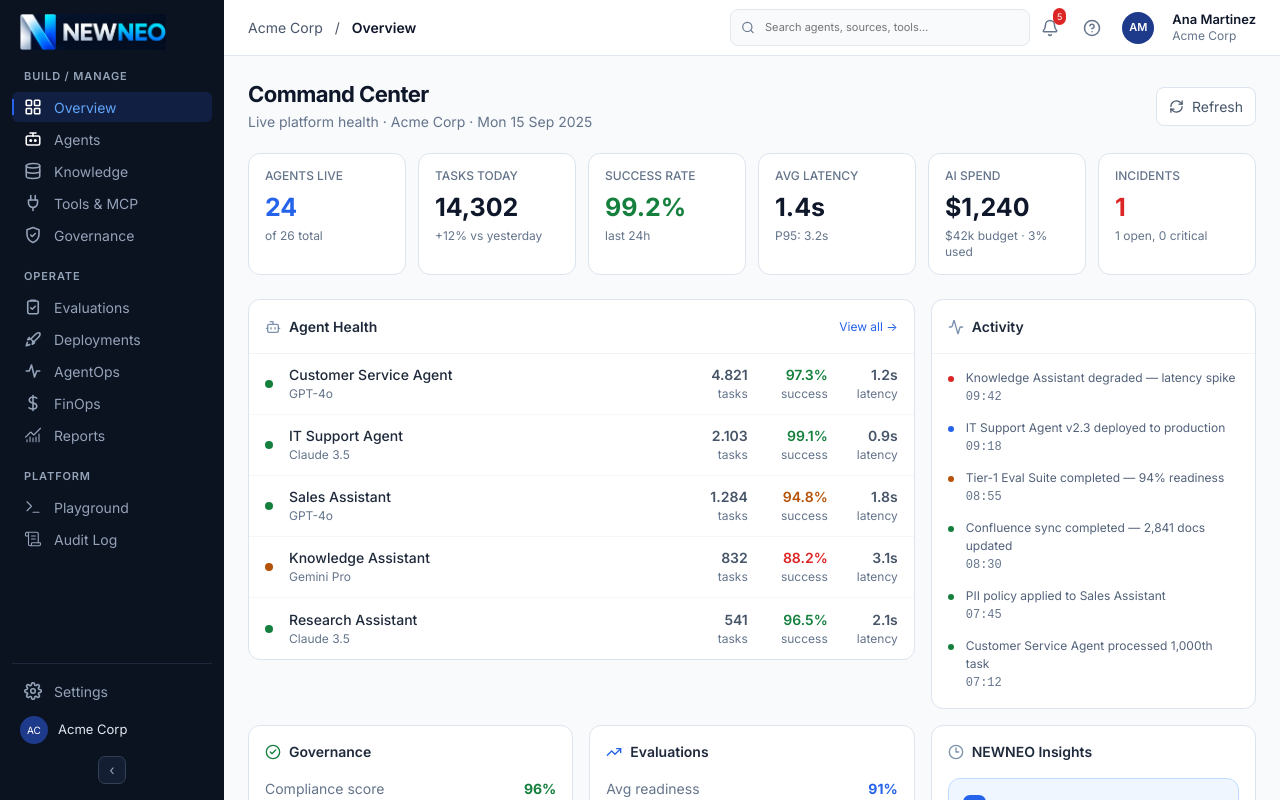
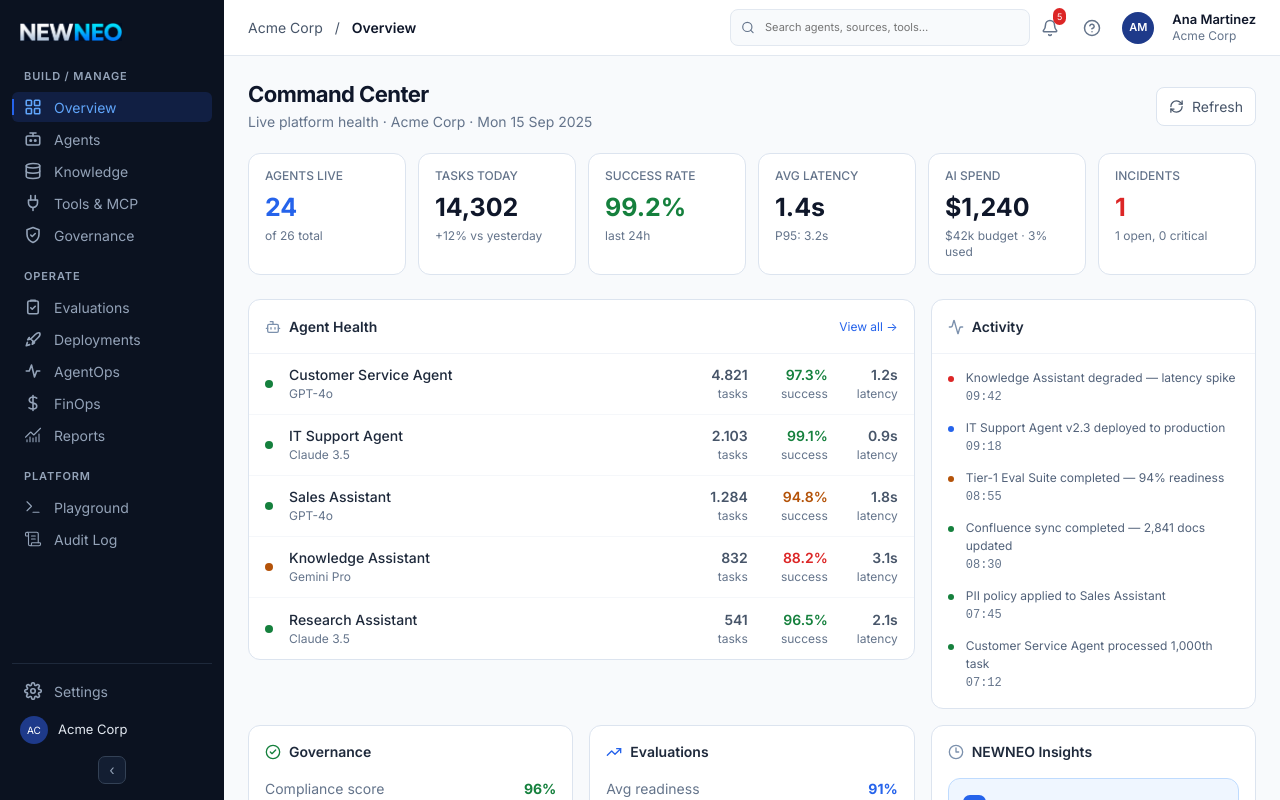
Before and after one commit to emailmarcionunes-code/Newneo, a Next.js app in the folder ai-platform/: page / in a window 1280 px wide. Shown: the top 800 px of the page. Built offline with nearby package versions, Linux system fonts and the light colour scheme.

Commit message:
Refine sidebar brand sizing and preserve manual collapse across navigation

```diff
--- a/ai-platform/app/visual-fidelity.css
+++ b/ai-platform/app/visual-fidelity.css
@@ -1367,3 +1367,8 @@
 body .notificationCount {
   background: #dc2626;
 }
+
+/* Navigation glyphs inherit only their own active/inactive link color. */
+.sidebar .navItem .assetIcon {
+  filter: none;
+}
--- a/ai-platform/components/ApplicationShell.tsx
+++ b/ai-platform/components/ApplicationShell.tsx
@@ -1,6 +1,12 @@
 'use client';
 
-import { useEffect, useState, type CSSProperties, type ReactNode } from 'react';
+import {
+  useEffect,
+  useLayoutEffect,
+  useState,
+  type CSSProperties,
+  type ReactNode,
+} from 'react';
 import { usePathname } from 'next/navigation';
 import Link from 'next/link';
 import { AssetIcon } from './Assets';
@@ -55,7 +61,7 @@
         compact ? { justifyContent: 'center', paddingInline: 8 } : undefined
       }
     >
-      <AssetIcon name={icon} />
+      <AssetIcon name={icon} monochrome />
       {!compact && <span>{label}</span>}
     </Link>
   );
@@ -89,7 +95,7 @@
           marginInline: collapsed ? 0 : 8,
         }}
       >
-        <NewneoWordmark compact={collapsed} />
+        <NewneoWordmark compact={collapsed} sidebar />
       </Link>
       <button
         type="button"
@@ -253,6 +259,24 @@
 export function ApplicationShell({ children }: { children: ReactNode }) {
   const [open, setOpen] = useState(false);
   const [collapsed, setCollapsed] = useState(false);
+  useLayoutEffect(() => {
+    try {
+      setCollapsed(
+        sessionStorage.getItem('newneo-sidebar-collapsed') === 'true',
+      );
+    } catch {
+      /* Navigation remains available when storage is restricted. */
+    }
+  }, []);
+  function toggleCollapsed() {
+    const next = !collapsed;
+    setCollapsed(next);
+    try {
+      sessionStorage.setItem('newneo-sidebar-collapsed', String(next));
+    } catch {
+      /* The toggle still works for the current screen. */
+    }
+  }
   useEffect(() => {
     if (!open) return;
     const previous = document.activeElement as HTMLElement | null;
@@ -296,7 +320,7 @@
         open={open}
         collapsed={collapsed}
         onClose={() => setOpen(false)}
-        onToggleCollapsed={() => setCollapsed((value) => !value)}
+        onToggleCollapsed={toggleCollapsed}
       />
       {open && (
         <button
--- a/ai-platform/components/NewneoLogo.tsx
+++ b/ai-platform/components/NewneoLogo.tsx
@@ -2,10 +2,20 @@
 // Crop its surrounding canvas in CSS, without redrawing the mark or lettering.
 const artwork = '/assets/brand/newneo-official.png';
 
-function OfficialArtwork({ compact, size }: { compact: boolean; size: number }) {
+function OfficialArtwork({
+  compact,
+  size,
+  wordOnly = false,
+}: {
+  compact: boolean;
+  size: number;
+  wordOnly?: boolean;
+}) {
   const crop = compact
     ? { x: 252, y: 304, width: 296, height: 296 }
-    : { x: 252, y: 304, width: 1200, height: 296 };
+    : wordOnly
+      ? { x: 608, y: 377, width: 842, height: 148 }
+      : { x: 252, y: 304, width: 1200, height: 296 };
   const scale = size / crop.height;
   return (
     <span
@@ -32,6 +42,20 @@
   return <OfficialArtwork compact size={size} />;
 }
 
-export function NewneoWordmark({ compact = false }: { compact?: boolean }) {
+export function NewneoWordmark({
+  compact = false,
+  sidebar = false,
+}: {
+  compact?: boolean;
+  sidebar?: boolean;
+}) {
+  if (sidebar)
+    return (
+      <span
+        style={{ display: 'inline-flex', alignItems: 'center', height: 36 }}
+      >
+        <OfficialArtwork compact={compact} wordOnly={!compact} size={18} />
+      </span>
+    );
   return <OfficialArtwork compact={compact} size={36} />;
 }
```
Also changed, not shown: 1 other file (tests, documents, lock files or other folders).
